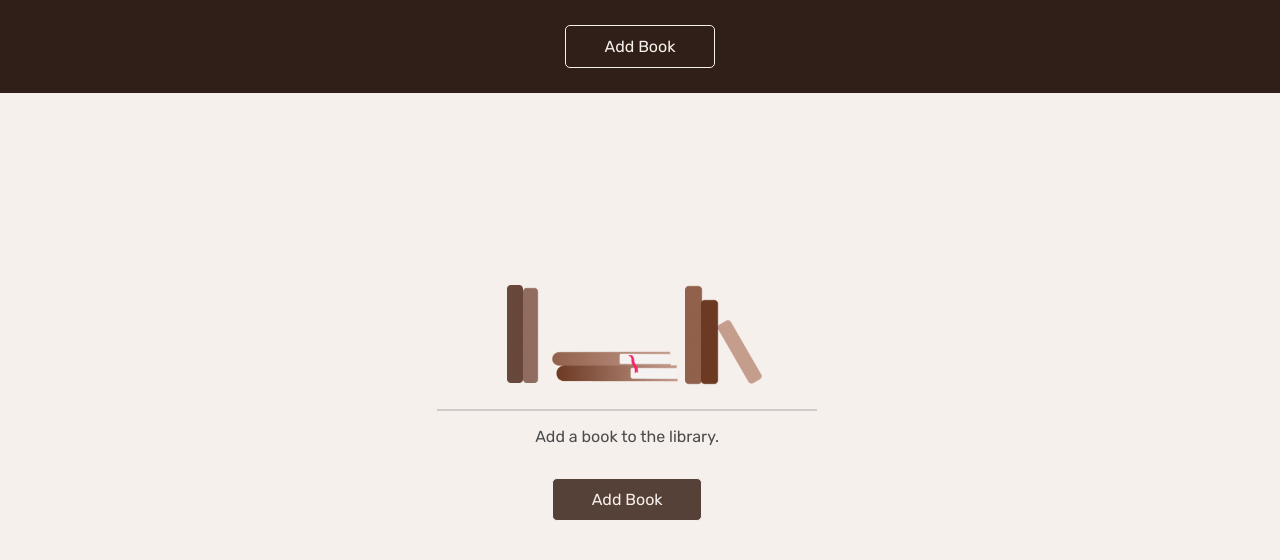
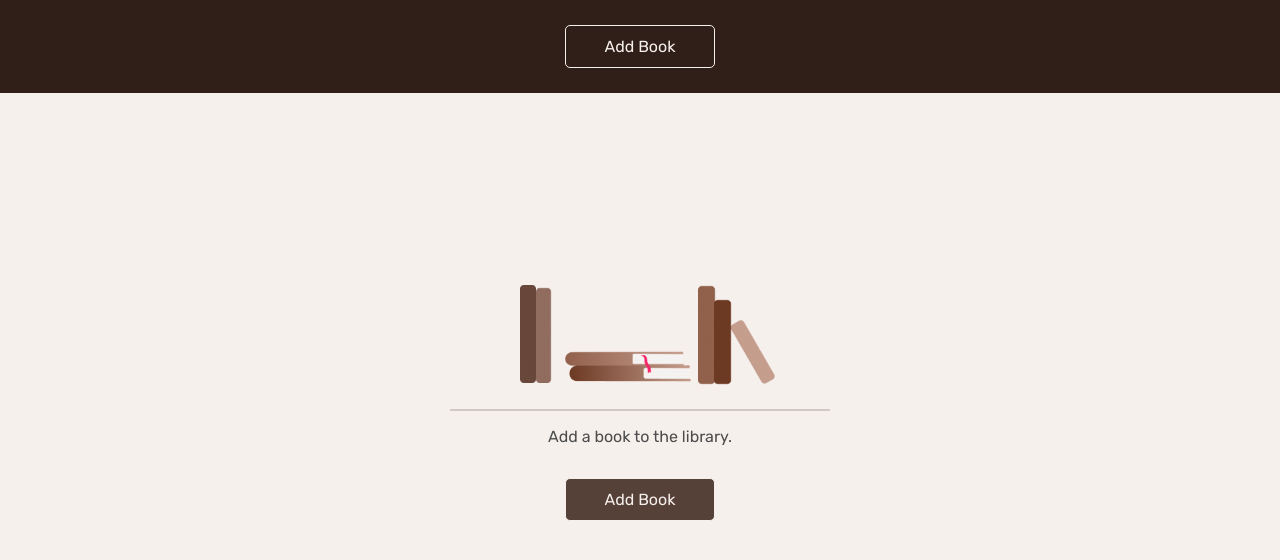
Before and after one commit to nyd3lig/library-app, a plain HTML site: page index.html in a window 1280 px wide. Drawn offline with Linux system fonts and the light colour scheme.

Commit message:
fixed on the margin of .display

```diff
--- a/style.css
+++ b/style.css
@@ -205,8 +205,7 @@ input[type=submit] {
     flex-flow: row wrap;
     justify-content: space-around;
     align-items: baseline;
-    height: 87%;
-    margin-left: 23%;
+    margin-left: 25%;
     margin-right: 25%;
 }
 
```
